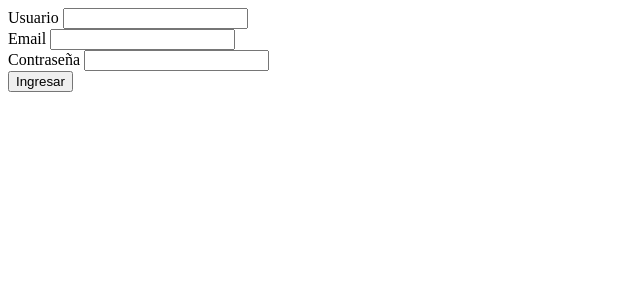
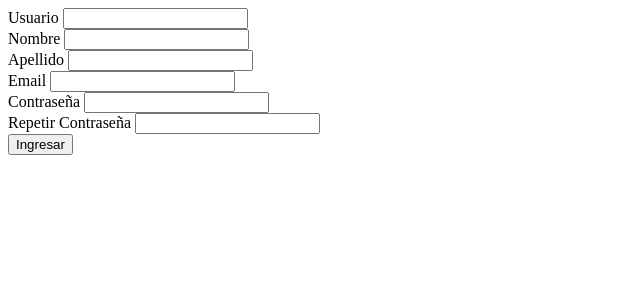
Before and after one commit to d22m9p92/IngWeb, a Django app: template tusubasta/templates/registrar.html in a window 1280 px wide. Shown: the top 300 px of the page, without its empty margins (0-640 px from the left). Run offline with Django 3.2, Linux system fonts and the light colour scheme; the template is opened without the code that fills it: values that come from a table or form of the project are taken from there, others are empty.

Commit message:
Registrar

```diff
--- a/tusubasta/login/form.py
+++ b/tusubasta/login/form.py
@@ -4,10 +4,14 @@ from .models import *
 class formRegistrar(forms.Form):
 	nickName = forms.CharField(max_length=25, label='Usuario', widget=forms.TextInput(attrs={'class' : 'validate'}))
 	email = forms.EmailField(label='Email',max_length=100, widget=forms.TextInput(attrs={'class' : 'validate'}))
-	password = forms.CharField(max_length=25, label='Usuario', widget=forms.PasswordInput(attrs={'class' : 'validate'}))
+	password = forms.CharField(max_length=25, label='Contraseña', widget=forms.PasswordInput(attrs={'class' : 'validate'}))
 	confpassword = forms.password=forms.CharField(max_length=25, label='Repetir contraseña',widget=forms.PasswordInput(attrs={'class': 'validate'}))
+	apellido = forms.CharField(max_length=25, label='Apellido', widget=forms.TextInput(attrs={'class' : 'validate'}))
+	fechaNacimiento = forms.DateField(label='Fecha de Nacimiento', widget=forms.DateInput(attrs={'class' : 'validate'}))
 	nombre = forms.CharField(max_length=25, label='Nombre', widget=forms.TextInput(attrs={'class' : 'validate'}))
-    #apellido = forms.CharField(max_length=25, label='Apellido', widget=forms.TextInput(attrs={'class' : 'validate'}))
+
+    #nombre2 = forms.CharField(max_length=25, label='Nombre', widget=forms.TextInput(attrs={'class' : 'validate'}))
+
 
 
 class formLogin(forms.Form):
--- a/tusubasta/login/urls.py
+++ b/tusubasta/login/urls.py
@@ -8,5 +8,5 @@ urlpatterns = [
     # url(r'^blog/', include('blog.urls')),
 
     url(r'^login/$', views.login_aplicacion),
-    #url(r'^registrar/$', views.login_aplicacion),
+    url(r'^registrar/$', views.registrar),
 ]
--- a/tusubasta/templates/registrar.html
+++ b/tusubasta/templates/registrar.html
@@ -12,12 +12,24 @@
                 {{form.nickName}}
               </div>
               <div class="input-field col s6">
+                <label for="nombre">Nombre</label>
+                {{form.nombre}}
+              </div>
+              <div class="input-field col s6">
+                <label for="apellido">Apellido</label>
+                {{form.apellido}}
+              </div>
+              <div class="input-field col s6">
                 <label for="email">Email</label>
                 {{form.email}}
               </div>
               <div class="input-field col s6">
                 <label for="password">Contraseña</label>
                 {{form.password}}
+              </div>
+              <div class="input-field col s6">
+                <label for="confpassword">Repetir Contraseña</label>
+                {{form.confpassword}}
               </div>
 
               <button class="btn waves-effect waves-light" type="submit" name="action" value="Ingresar">Ingresar
```
Also changed, not shown: tusubasta/login/views.py (+60 -2 lines).
